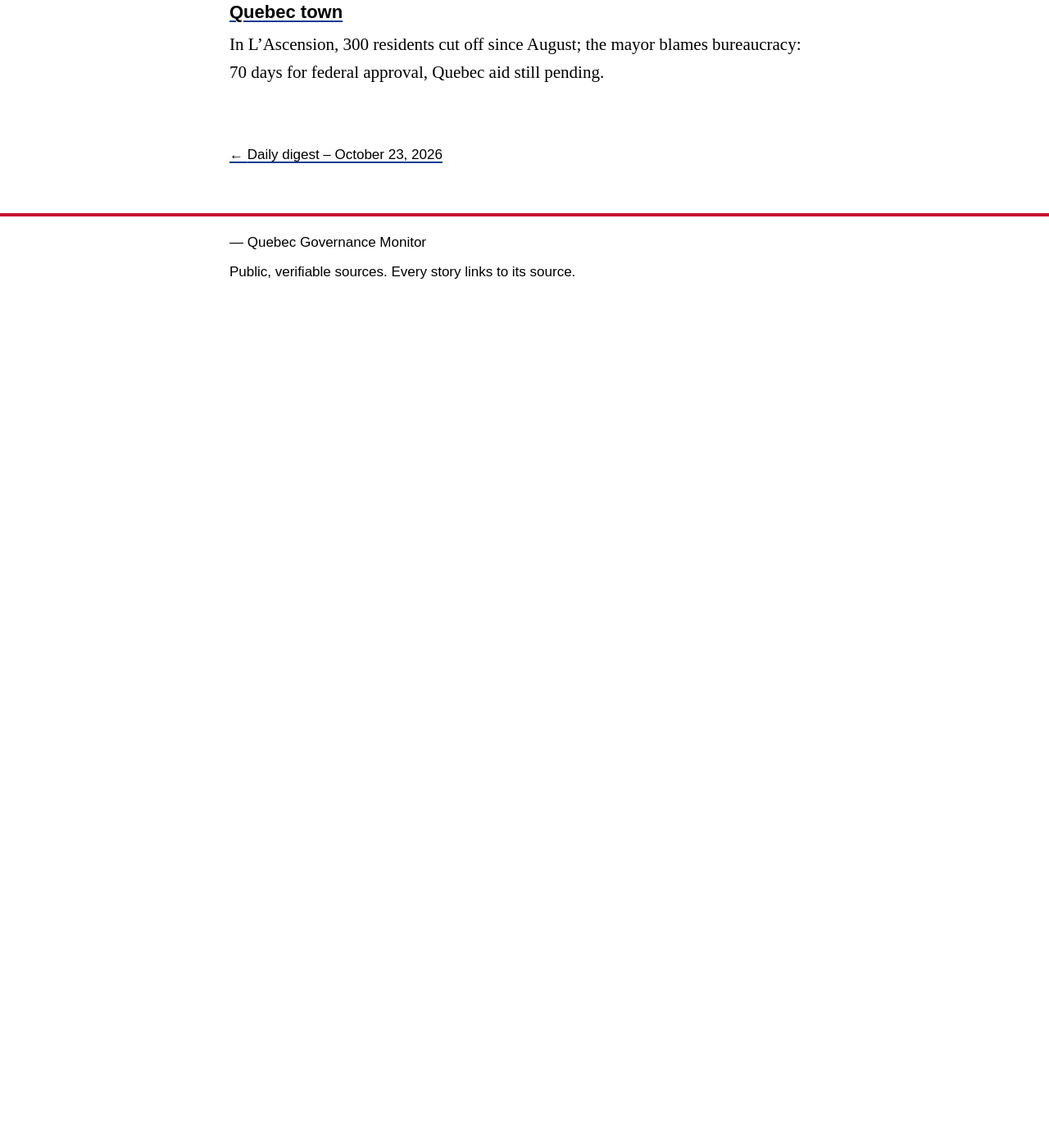
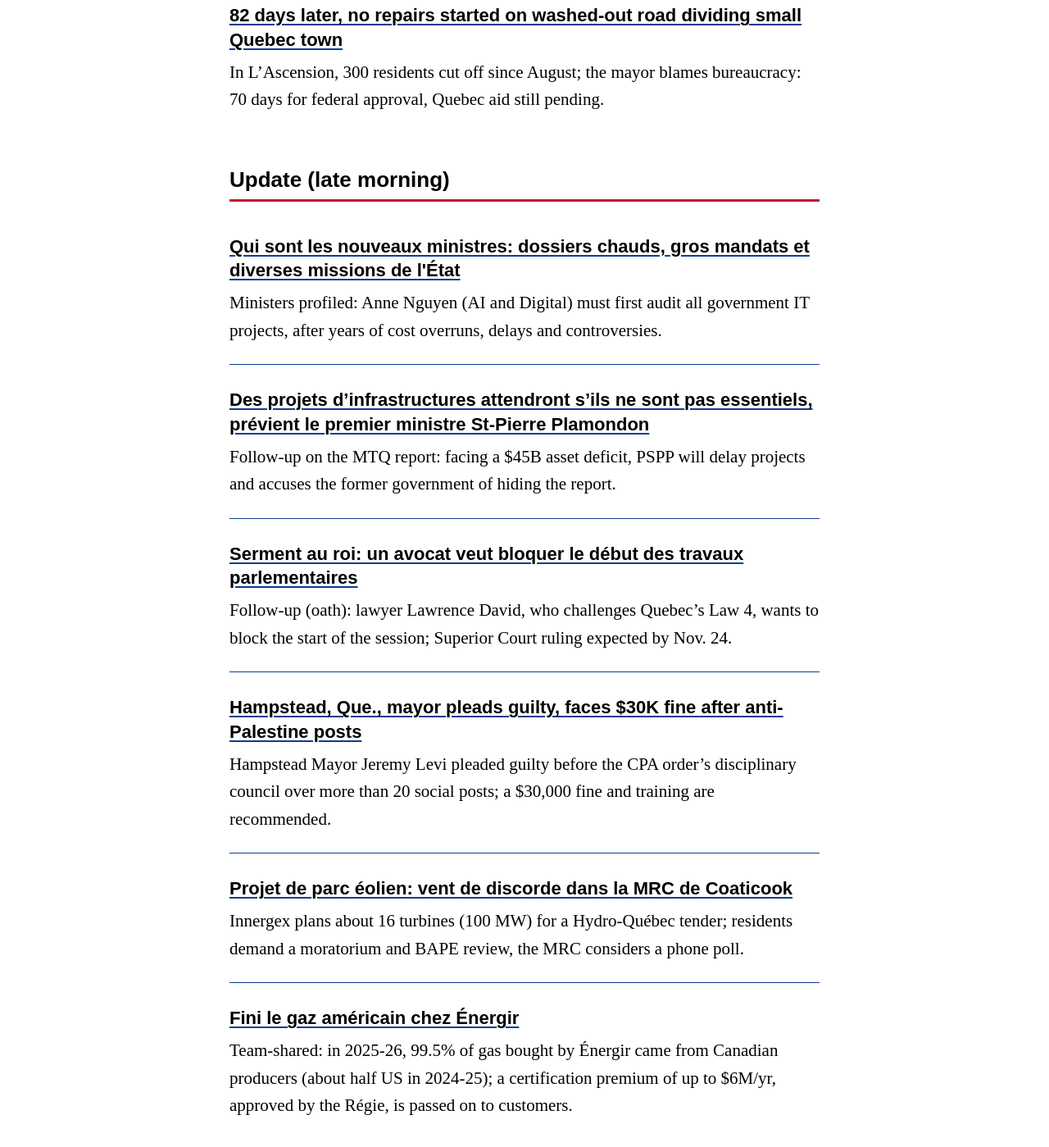
Before and after one commit to quebec-taxpayer/news-alerts, a Jekyll site: the page built from _posts/2026-10-24-digest.md, in a window 1280 px wide and 1400 px high, scrolled down 3679 px. Shown: the whole window at 82% size. Built offline with Jekyll 4.4.1, drawn with Linux system fonts in a browser that asks for light colours; before the commit the page ends 4062 px from its top, so only the background shows below that; some of the changed text lies outside the part shown.

Commit message:
Digest 2026-10-24 update

```diff
--- a/_posts/2026-10-24-digest.md
+++ b/_posts/2026-10-24-digest.md
@@ -3,9 +3,9 @@ layout: post
 title: "Daily digest – October 24, 2026"
 title_fr: "Digest du 24 octobre 2026"
 date: 2026-10-24
-summary: "Emergency homelessness aid; the SAQ and Consignaction; Hydro-Québec and the PHP flaw; FNZ and La Caisse; new ministers’ mandates."
-summary_fr: "Aide d’urgence en itinérance; la SAQ et Consignaction; Hydro-Québec et la faille PHP; FNZ et La Caisse; mandats des nouveaux ministres."
-story_count: 16
+summary: "Emergency homelessness aid; the SAQ and Consignaction; Hydro-Québec and the PHP flaw; FNZ and La Caisse; new ministers’ mandates, including an audit of IT projects; infrastructure projects delayed."
+summary_fr: "Aide d’urgence en itinérance; la SAQ et Consignaction; Hydro-Québec et la faille PHP; FNZ et La Caisse; mandats des nouveaux ministres, dont l’audit des projets informatiques; projets d’infrastructures reportés."
+story_count: 22
 tags: [it-digital, crown-corporations]
 source_heading: "Quebec Governance Daily – Oct 24, 2026"
 ---
@@ -17,7 +17,7 @@ source_heading: "Quebec Governance Daily – Oct 24, 2026"
 </article>
 <article class="story">
 <h3><a href="https://www.tvanouvelles.ca/2026/10/23/rapport-accablant-pspp-devrait-abandonner-deux-promesses-de-grands-projets-routiers-pour-financer-le-reseau-qui-se-degrade">Rapport accablant: PSPP devrait abandonner deux promesses de grands projets routiers pour financer le réseau qui se dégrade</a></h3>
-<p class="l-fr summary" lang="fr">Un comité d’experts du MTQ recommande aucune nouvelle route; le déficit d’entretien routier est passé de 12,8 G$ à 22,5 G$.</p><p class="l-en summary" lang="en">An MTQ expert committee recommends no new roads; the road maintenance deficit grew from $12.8B to $22.5B, questioning the Saguenay bridge and A-20.</p>
+<p class="l-fr summary" lang="fr">Un comité d’experts du MTQ recommande de ne construire aucune nouvelle route; le déficit d’entretien routier est passé de 12,8 G$ à 22,5 G$, remettant en question le pont sur le Saguenay et l’A-20.</p><p class="l-en summary" lang="en">An MTQ expert committee recommends no new roads; the road maintenance deficit grew from $12.8B to $22.5B, questioning the Saguenay bridge and A-20.</p>
 </article>
 <article class="story">
 <h3><a href="https://ici.radio-canada.ca/nouvelle/2295224/parti-liberal-charles-milliard-cabinet-fantome">Cabinet fantôme libéral : Charles Milliard choisit l’expérience pour affronter le PQ</a></h3>
@@ -88,3 +88,30 @@ source_heading: "Quebec Governance Daily – Oct 24, 2026"
 <p class="l-fr summary" lang="fr">À L’Ascension, 300 résidents coupés depuis août; le maire blâme la bureaucratie : 70 jours pour l’approbation fédérale, aide de Québec toujours attendue.</p><p class="l-en summary" lang="en">In L’Ascension, 300 residents cut off since August; the mayor blames bureaucracy: 70 days for federal approval, Quebec aid still pending.</p>
 </article>
 </section>
+<section class="digest-section">
+<h2><span class="l-fr" lang="fr">Mise à jour (fin de matinée)</span><span class="l-en" lang="en">Update (late morning)</span></h2>
+<article class="story">
+<h3><a href="https://www.journaldemontreal.com/2026/10/24/decouvrez-les-forces-les-parcours-et-les-defis-des-22-ministres-appeles-a-gouverner-le-quebec">Qui sont les nouveaux ministres: dossiers chauds, gros mandats et diverses missions de l&#x27;État</a></h3>
+<p class="l-fr summary" lang="fr">Portrait des ministres : Anne Nguyen (IA et Numérique) devra d’abord auditer l’ensemble des projets informatiques gouvernementaux, après des années de dépassements de coûts, de retards et de controverses.</p><p class="l-en summary" lang="en">Ministers profiled: Anne Nguyen (AI and Digital) must first audit all government IT projects, after years of cost overruns, delays and controversies.</p>
+</article>
+<article class="story">
+<h3><a href="https://www.journaldemontreal.com/2026/10/23/des-projets-dinfrastructures-attendront-sils-ne-sont-pas-essentiels-previent-le-premier-ministre-st-pierre-plamondon">Des projets d’infrastructures attendront s’ils ne sont pas essentiels, prévient le premier ministre St-Pierre Plamondon</a></h3>
+<p class="l-fr summary" lang="fr">Suivi du rapport du MTQ : face à un déficit d’actifs de 45 G$, PSPP reporte des projets et accuse l’ex-gouvernement d’avoir caché le rapport.</p><p class="l-en summary" lang="en">Follow-up on the MTQ report: facing a $45B asset deficit, PSPP will delay projects and accuses the former government of hiding the report.</p>
+</article>
+<article class="story">
+<h3><a href="https://www.noovo.info/nouvelles/justice/article/serment-au-roi-un-avocat-veut-bloquer-le-debut-des-travaux-parlementaires/">Serment au roi: un avocat veut bloquer le début des travaux parlementaires</a></h3>
+<p class="l-fr summary" lang="fr">Suivi (serment) : Me Lawrence David, qui conteste la loi 4, veut bloquer la rentrée parlementaire; décision de la Cour supérieure attendue d’ici le 24 novembre.</p><p class="l-en summary" lang="en">Follow-up (oath): lawyer Lawrence David, who challenges Quebec’s Law 4, wants to block the start of the session; Superior Court ruling expected by Nov. 24.</p>
+</article>
+<article class="story">
+<h3><a href="https://www.cbc.ca/news/canada/montreal/hampstead-mayor-jeremy-levi-fined-anti-palestine-posts-9.7394105">Hampstead, Que., mayor pleads guilty, faces $30K fine after anti-Palestine posts</a></h3>
+<p class="l-fr summary" lang="fr">Le maire de Hampstead, Jeremy Levi, a plaidé coupable devant le conseil de discipline de l’Ordre des CPA pour plus de 20 publications; amende recommandée de 30 000 $ et formation.</p><p class="l-en summary" lang="en">Hampstead Mayor Jeremy Levi pleaded guilty before the CPA order’s disciplinary council over more than 20 social posts; a $30,000 fine and training are recommended.</p>
+</article>
+<article class="story">
+<h3><a href="https://www.tvanouvelles.ca/2026/10/23/projet-de-parc-eolien-vent-de-discorde-dans-la-mrc-de-coaticook">Projet de parc éolien: vent de discorde dans la MRC de Coaticook</a></h3>
+<p class="l-fr summary" lang="fr">Innergex vise environ 16 éoliennes (100 MW) pour l’appel d’offres d’Hydro-Québec; des citoyens réclament un moratoire et un BAPE, la MRC envisage un sondage téléphonique.</p><p class="l-en summary" lang="en">Innergex plans about 16 turbines (100 MW) for a Hydro-Québec tender; residents demand a moratorium and BAPE review, the MRC considers a phone poll.</p>
+</article>
+<article class="story">
+<h3><a href="https://www.journaldequebec.com/2026/10/23/fini-le-gaz-americain-chez-energir">Fini le gaz américain chez Énergir</a></h3>
+<p class="l-fr summary" lang="fr">Partagé par l’équipe : en 2025-2026, 99,5 % du gaz acheté par Énergir venait de producteurs canadiens (environ la moitié US en 2024-2025); prime de certification jusqu’à 6 M$/an, autorisée par la Régie, refilée aux clients.</p><p class="l-en summary" lang="en">Team-shared: in 2025-26, 99.5% of gas bought by Énergir came from Canadian producers (about half US in 2024-25); a certification premium of up to $6M/yr, approved by the Régie, is passed on to customers.</p>
+</article>
+</section>
--- a/_tools/gen.py
+++ b/_tools/gen.py
@@ -32,8 +32,8 @@ SUMMARY = {
                 "Senior civil-service appointments; PHP flaw: SAQ, STM and SAAQ lock their sites; follow-ups on Lion Électrique and the recounts."),
  "2026-10-23": ("Contrats TI de gré à gré et firmes étrangères; Hydro-Québec et SAQ; Marie-Claude Sarrazin (ex-commission Gallant) à la Justice.",
                 "Untendered IT contracts and foreign firms; Hydro-Québec and the SAQ; Marie-Claude Sarrazin (ex-Gallant commission) at Justice."),
- "2026-10-24": ("Aide d’urgence en itinérance; la SAQ et Consignaction; Hydro-Québec et la faille PHP; FNZ et La Caisse; mandats des nouveaux ministres.",
-                "Emergency homelessness aid; the SAQ and Consignaction; Hydro-Québec and the PHP flaw; FNZ and La Caisse; new ministers’ mandates."),
+ "2026-10-24": ("Aide d’urgence en itinérance; la SAQ et Consignaction; Hydro-Québec et la faille PHP; FNZ et La Caisse; mandats des nouveaux ministres, dont l’audit des projets informatiques; projets d’infrastructures reportés.",
+                "Emergency homelessness aid; the SAQ and Consignaction; Hydro-Québec and the PHP flaw; FNZ and La Caisse; new ministers’ mandates, including an audit of IT projects; infrastructure projects delayed."),
 }
 # Section headings that are not in "FR / EN" form: explicit (FR, EN) pairs, trivial translations only.
 HEADINGS = {
@@ -42,6 +42,7 @@ HEADINGS = {
  "Energy & industry": ("Énergie & industrie", "Energy & industry"),
  "Lobbying & ethics": ("Lobbyisme & éthique", "Lobbying & ethics"),
  "Mise à jour / Update (après-midi)": ("Mise à jour (après-midi)", "Update (afternoon)"),
+ "Mise à jour / Update (fin de matinée / late morning)": ("Mise à jour (fin de matinée)", "Update (late morning)"),
 }
 e = html.escape
 def strip_star(s): return s.strip()[1:-1].strip()
```
